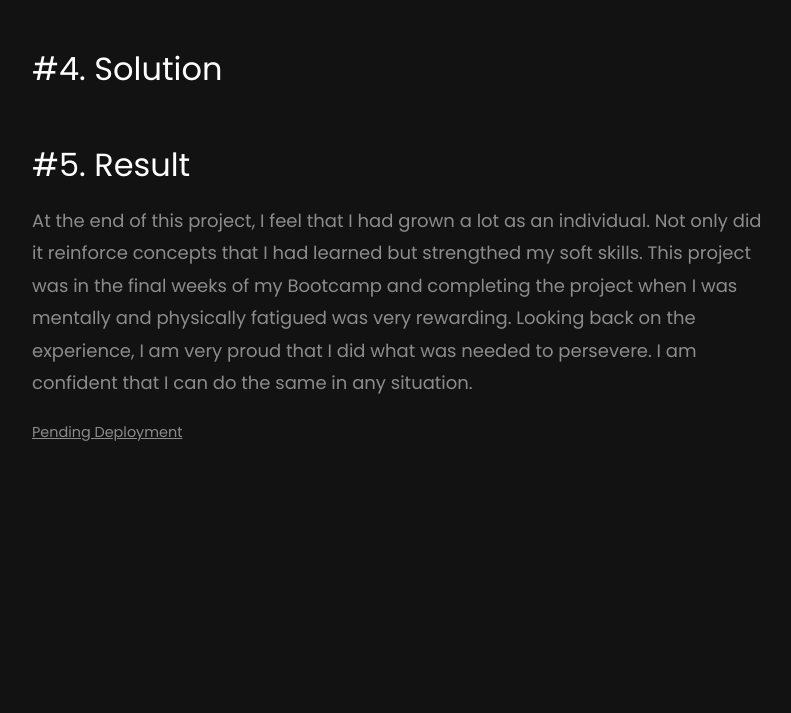
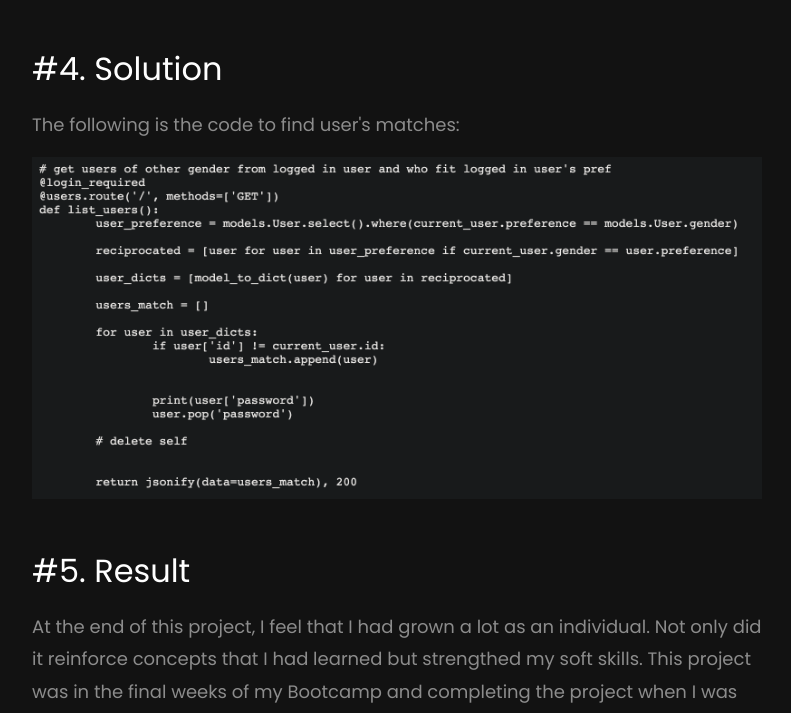
Before and after one commit to MidKnight92/portfolio-stephanie_viveros, a plain HTML site: page portfolio-love-talk.html in a window 1280 px wide. Shown: the part 1717-2430 px from the top of the page, without its empty margins (243-1034 px from the left). Drawn offline with Linux system fonts and the light colour scheme; some packages are replaced by stand-ins of ours; no server answers; files whose address does not match are found by name.

Commit message:
Completed the Solution in Love Talk

```diff
--- a/portfolio-love-talk.html
+++ b/portfolio-love-talk.html
@@ -88,11 +88,11 @@
               <p>This project was built in five days. The goal was to pair-program Flask and we would divide and conquer React. However, I learned early on that my partner needed a lot of guidance and support. Therefore, to finish the project on time, I had to take charge of the situation by changing the original plan. I decided to coach my partner through the project by pair-programming the entire project. Doing so was more time consuming, but I was determined to carry us to the end. My partner and I came up with the idea of a dating app because they are popular. We both thought the intellectual challenge of creating one was intriguing. We enjoyed figuring out how we wanted to match our users and how we would allow them to interact with each other. Like my other pair programmed project, we set daily goals on what we were looking to achieve. We planned to complete Flask in two days and spent the rest of the time working on React.</p>
               <h2 class="mb-3 mt-5">#3. Process & Insight </h2>
               <p>Playing various versions of Battleship, I had always liked the two grid setup. I appreciated the very minimalistic feel of Pac-man and Space Invader these games inspired the look of my game. I had taken a day to style the site and rest was creating the game logic. It was challenging at first to understand how the game will: </p>
-              <!-- <p>
-                <img src="images/image_8.jpg" alt="" class="img-fluid">
-              </p> -->
               <h2 class="mb-3 mt-5">#4. Solution </h2>
-              <p></p>
+              <p>The following is the code to find user's matches:</p>
+              <p>
+                <img src="images/matchesLT.png" alt="Code to find matches for Love Talk" class="img-fluid">
+              </p>
               <h2 class="mb-3 mt-5">#5. Result </h2>
               <p>At the end of this project, I feel that I had grown a lot as an individual. Not only did it reinforce concepts that I had learned but strengthed my soft skills. This project was in the final weeks of my Bootcamp and completing the project when I was mentally and physically fatigued was very rewarding. Looking back on the experience, I am very proud that I did what was needed to persevere. I am confident that I can do the same in any situation.</p>
               <p><!-- <a href="#">Launch Project </a> --><small style="text-decoration: underline;">Pending Deployment</small></p>
```
Also changed, not shown: images/matchesLT.png (added).
